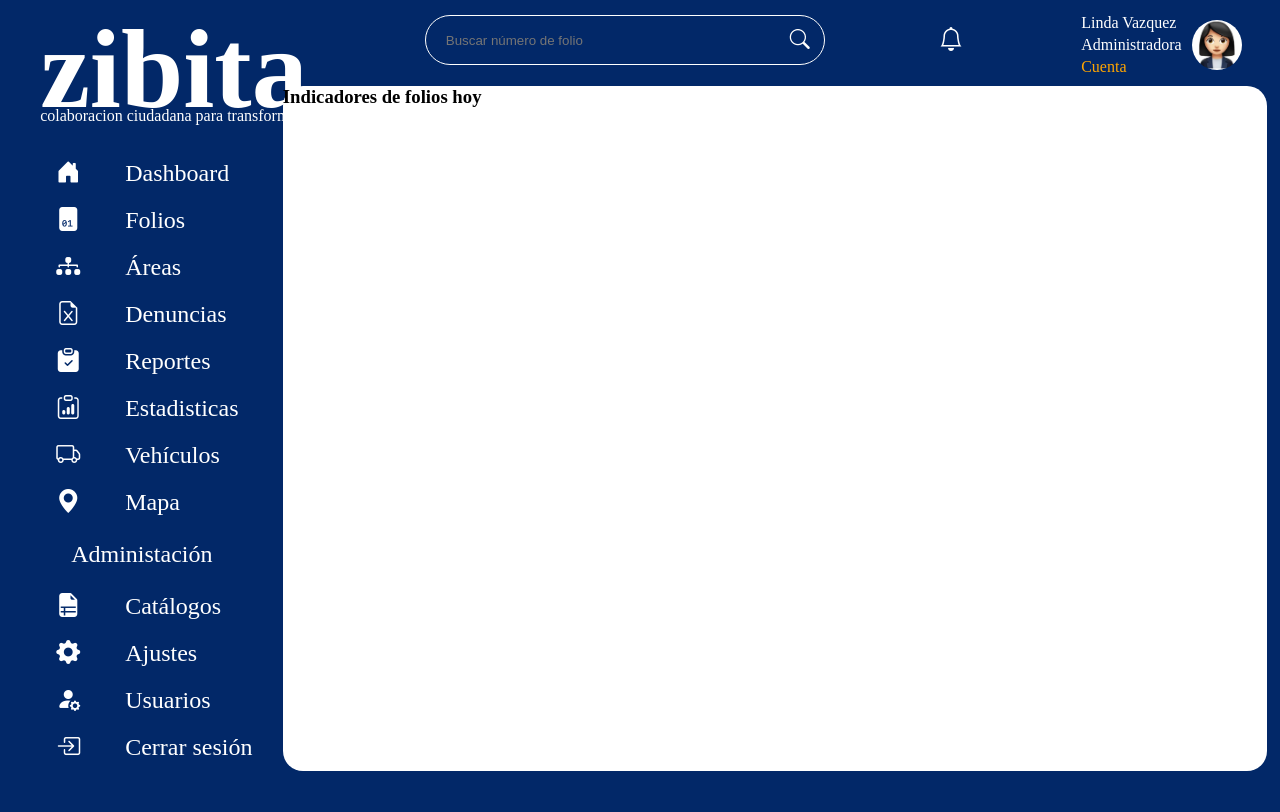
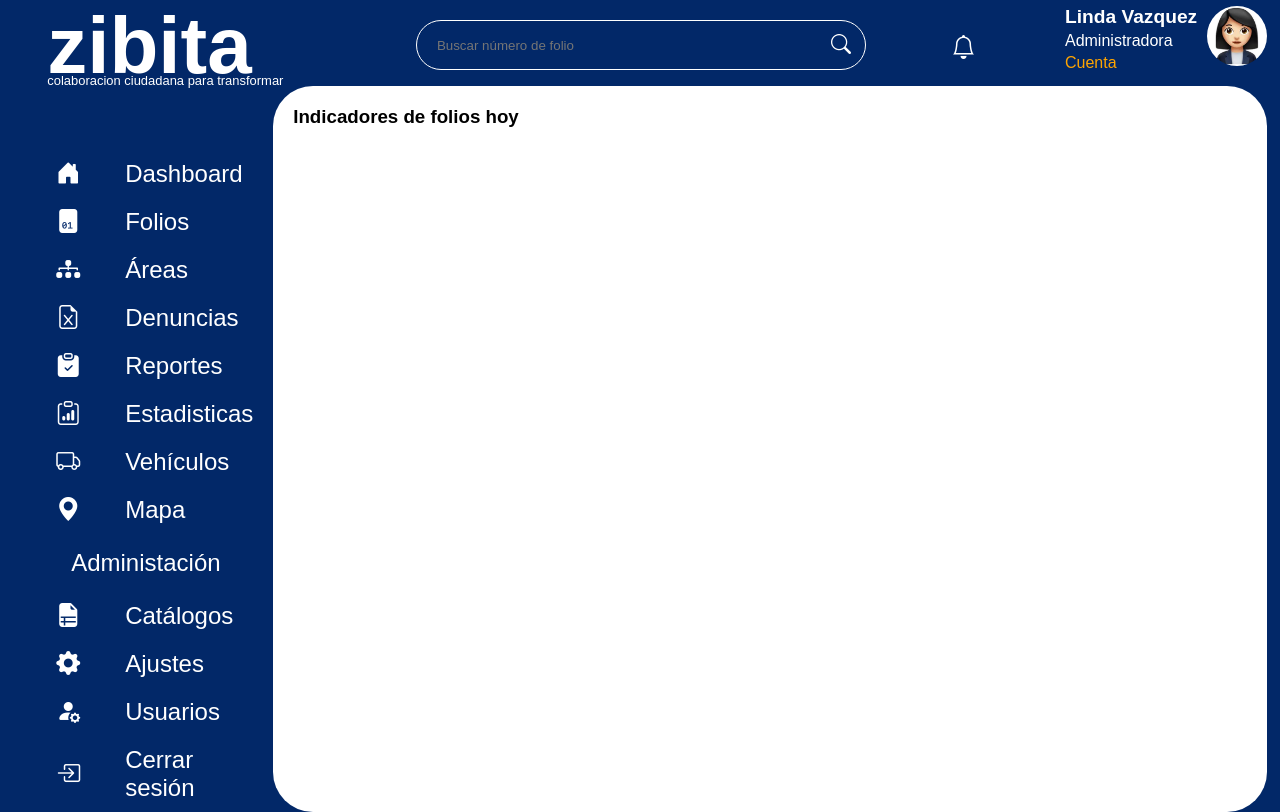
Before and after one commit to C4mb3r0s/Forentec-page, a plain HTML site: page index.html in a window 1280 px wide. Drawn offline with nearby package versions, Linux system fonts and the light colour scheme.

Commit message:
new fonts

```diff
--- a/css/styles.css
+++ b/css/styles.css
@@ -1,6 +1,7 @@
 * {
   padding: 0;
   margin: 0;
+  font-family: sans-serif;
   box-sizing: border-box;
 }
 
@@ -14,38 +15,37 @@ nav {
   justify-content: space-between;
   color: #fff;
   height: 60px;
-  padding-top: 20px;
 }
 
 .title {
   display: flex;
   flex-direction: column;
   align-items: flex-start;
-  margin-top: -15px;
 }
 
 h1 {
-  font-size: 7rem;
-  margin-left: 15%;
+  font-size: 5rem;
+  margin-left: 20%;
   font-weight: 800;
 }
 
 .eslogan {
-  font-size: 1rem;
+  font-size: .81rem;
   width: 100%;
-  margin-top: -10%;
-  margin-left: 15%;
+  margin-top: -8%;
+  margin-left: 20%;
 }
 
 .search-container {
   display: flex;
   position: relative;
   align-items: center;
-  margin-left: 5%;
+  margin-left: 9%;
+  margin-top: 30px;
 }
 
 .search {
-  width: 400px;
+  width: 450px;
   height: 50px;
   border-radius: 49px;
   padding: 0 45px 0 20px;
@@ -71,6 +71,7 @@ h1 {
   display: flex;
   position: relative;
   align-items: center;
+  margin-top: 35px;
 }
 
 .notifications button {
@@ -96,11 +97,12 @@ h1 {
   padding: 10px;
   border: none;
   max-width: 300px;
-  margin-top: 10px;
-  padding-right: 3%;
+  margin-top: 1%;
+  padding-right: 1%;
 }
 
 .info .details {
+  margin-top: 3%;
   display: block;
   margin-right: 10px;
 }
@@ -110,14 +112,22 @@ h1 {
   margin-bottom: 4px;
 }
 
+.info .details .name{
+  font-size: 1.2rem;
+  font-weight: 600;
+}
+.info .details .position{
+  color: rgba( rgba(187, 171, 171, 0.41));
+}
+
 .info a {
   color: orange;
   text-decoration: none;
 }
 
 .info img {
-  height: 50px;
-  width: 50px;
+  height: 60px;
+  width: 60px;
   border-radius: 50%;
   object-fit: cover;
 }
@@ -172,12 +182,12 @@ aside .admin-section h2 {
 }
 
 /* Main content */
-
 main{
   background-color: #fff;
-  border-radius: 20px;
-  width: 85%;
+  border-radius: 40px;
+  width: 90%;
   margin-top: 2%;
   margin-left: auto;
   margin-right: 1%;
+  padding: 20px;
 }
```
